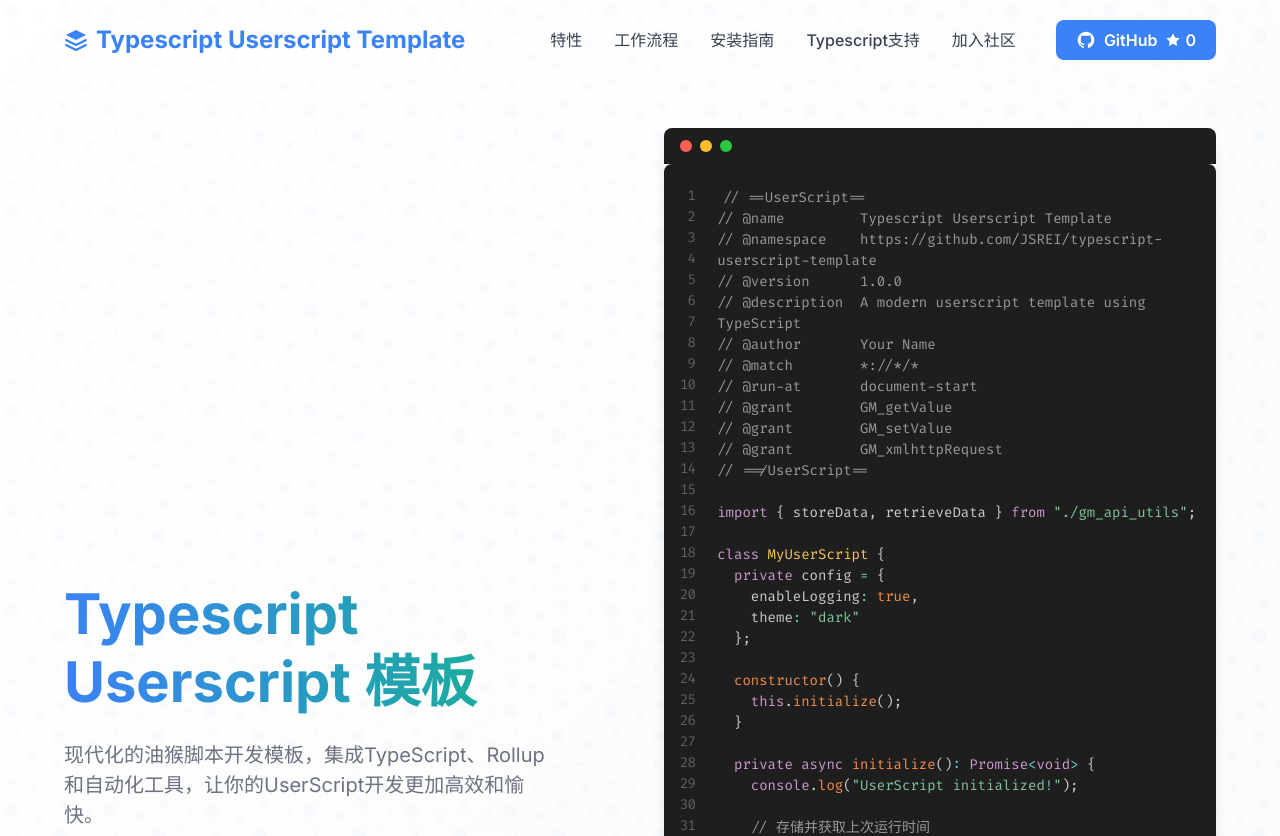
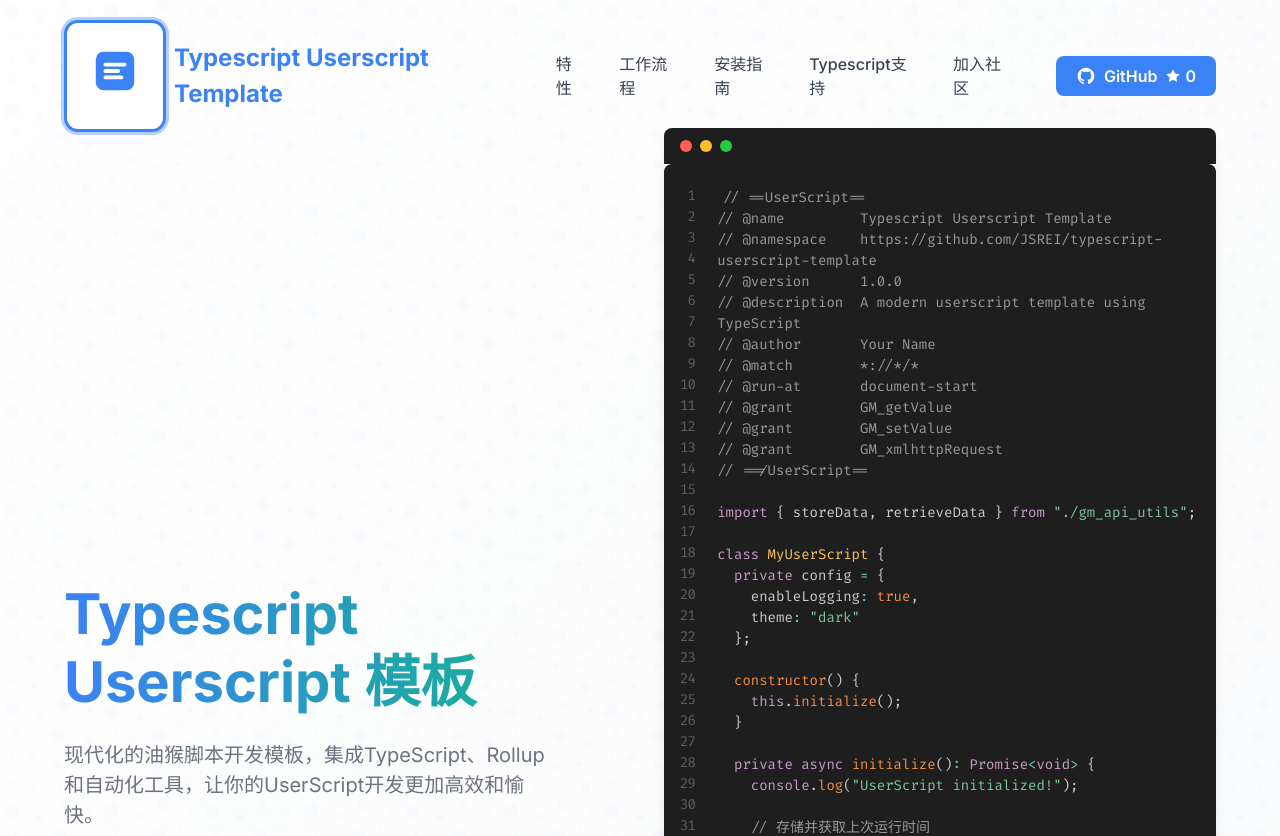
Before and after one commit to JSREI/typescript-userscript-template, a React (Create React App) app in the folder office-website/: page / in a window 1280 px wide. Shown: the top 836 px of the page. Built offline with nearby package versions, Linux system fonts and the light colour scheme; no server answers.

Commit message:
feat(ui): enhance logo visibility and size - Increase logo size to 64x64px - Add prominent border and shadow effects

```diff
--- a/office-website/src/components/Header/LogoComponent.tsx
+++ b/office-website/src/components/Header/LogoComponent.tsx
@@ -1,14 +1,31 @@
 import React from 'react';
 import { Logo } from '../../styles/components/Header.styles';
+import styled from 'styled-components';
+
+const LogoSvgWrapper = styled.div`
+  padding: 16px;
+  border: 3px solid ${({ theme }) => theme.colors.primary};
+  border-radius: 14px;
+  background-color: ${({ theme }) => theme.colors.background};
+  box-shadow: 0 0 0 3px ${({ theme }) => theme.colors.primary}60;
+  transition: all 0.2s ease;
+
+  &:hover {
+    box-shadow: 0 0 0 4px ${({ theme }) => theme.colors.primary}60;
+    transform: translateY(-1px);
+  }
+`;
 
 const LogoComponent: React.FC = () => {
   return (
     <Logo href="/">
-      <svg width="24" height="24" viewBox="0 0 24 24" fill="none" xmlns="http://www.w3.org/2000/svg">
-        <path d="M12 2L2 7L12 12L22 7L12 2Z" fill="#3B82F6" />
-        <path d="M2 17L12 22L22 17" stroke="#3B82F6" strokeWidth="2" strokeLinecap="round" strokeLinejoin="round" />
-        <path d="M2 12L12 17L22 12" stroke="#3B82F6" strokeWidth="2" strokeLinecap="round" strokeLinejoin="round" />
-      </svg>
+      <LogoSvgWrapper>
+        <svg width="64" height="64" viewBox="0 0 100 100" fill="none" xmlns="http://www.w3.org/2000/svg">
+          {/* 简化版JSREI标志 */}
+          <rect x="20" y="20" width="60" height="60" rx="12" fill="#3B82F6" />
+          <path d="M35 40H65M35 50H55M35 60H60" stroke="white" strokeWidth="6" strokeLinecap="round" />
+        </svg>
+      </LogoSvgWrapper>
       <span>Typescript Userscript Template</span>
     </Logo>
   );
```
